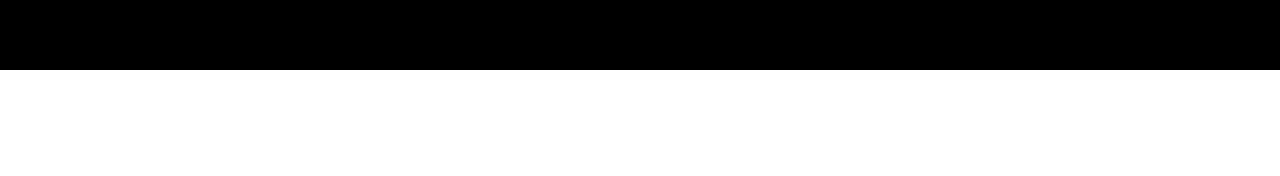
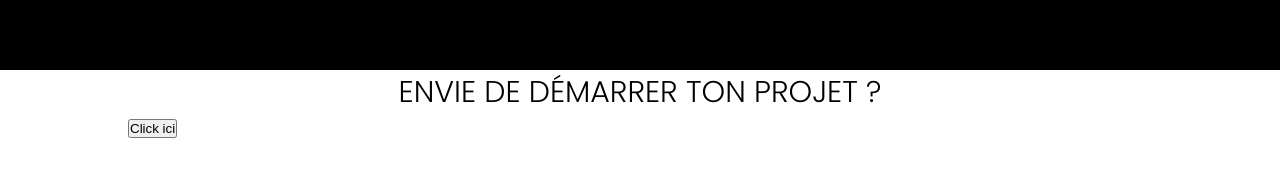
Before and after one commit to Scharlyopitz/CHEYSSOI-PARIS, a React (Vite) app: page /about in a window 1280 px wide. Shown: the part 2330-2506 px from the top of the page. Built offline with nearby package versions, Linux system fonts and the light colour scheme.

Commit message:
Ajout des composents pour la fourthsection

```diff
--- a/src/pages/About.jsx
+++ b/src/pages/About.jsx
@@ -172,5 +172,10 @@ function ThirdSection() {
 }
 
 function FourthSection() {
-  return <section className="fourthSection"></section>;
+  return (
+    <section className="fourthSection">
+      <h2>Envie de démarrer ton projet ?</h2>
+      <button>Click ici</button>
+    </section>
+  );
 }
--- a/src/sass/components/About/_fourthSection.scss
+++ b/src/sass/components/About/_fourthSection.scss
@@ -1,5 +1,6 @@
 #About {
   .fourthSection {
     background-color: $White;
+    color: $Black;
   }
 }
--- a/src/style/style.css
+++ b/src/style/style.css
@@ -207,6 +207,7 @@ a {
 
 #About .fourthSection {
   background-color: #ffffff;
+  color: #000000;
 }
 
 nav {
```
Also changed, not shown: 1 other file (tests, documents, lock files or other folders).
